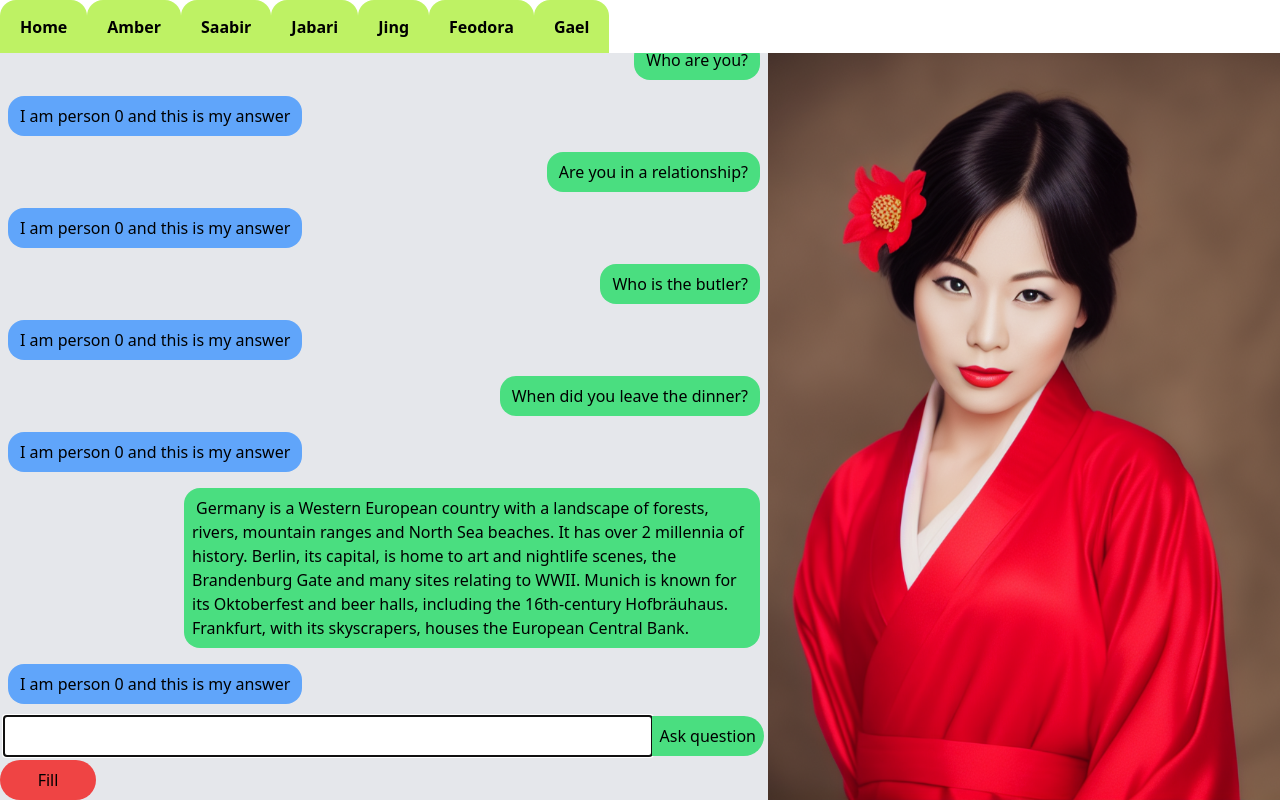
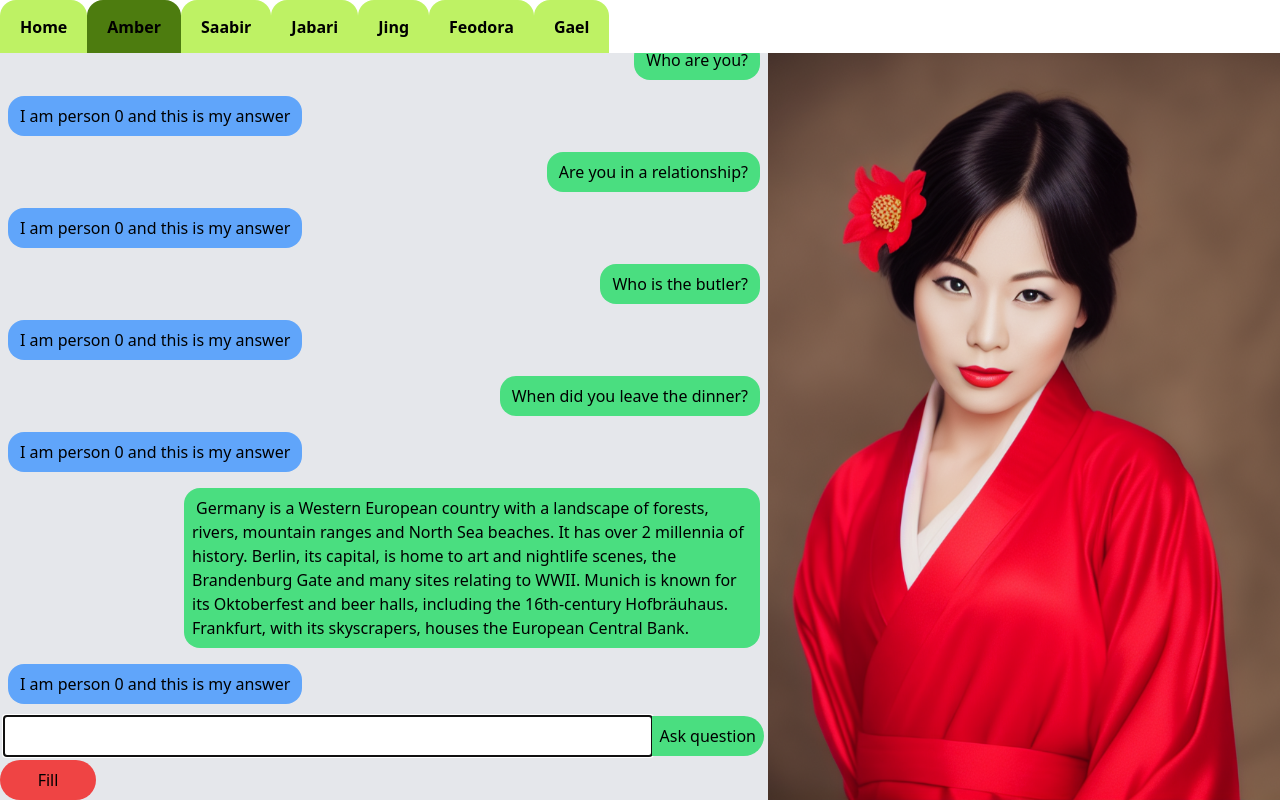
Before and after one commit to wagenrace/murder_after_dinner, a Vue app in the folder web-src/: page /person/0 in a window 1280 px wide. Built offline with nearby package versions, Linux system fonts and the light colour scheme; the HTML template or start-up script is replaced by a standard one.

Commit message:
make navbar react on active person
Signed-off-by: tomnijhof <tom.nijhof@cytosmart.com>

```diff
--- a/web-src/src/components/NavBar.vue
+++ b/web-src/src/components/NavBar.vue
@@ -1,22 +1,26 @@
 <script setup>
 
-const allPersons = [
-    { name: "Amber", id: 0 },
-    { name: "Saabir", id: 1 },
-    { name: "Jabari", id: 2 },
-    { name: "Jing", id: 3 },
-    { name: "Feodora", id: 4 },
-    { name: "Gael", id: 5 },
-]
+const allPersons = eel.get_all_persons()
+
 </script>
 
 <template>
     <div class="flex w-full justify-start">
-        <RouterLink class="flex flex-col justify-center bg-lime-300 rounded-t-2xl p-2 px-5 font-semibold" to="/">Home
+        <RouterLink class="link flex flex-col justify-center bg-lime-700 rounded-t-2xl p-2 px-5 font-semibold" to="/">Home
         </RouterLink>
-        <RouterLink class="flex flex-col justify-center bg-lime-300 rounded-t-2xl p-2 px-5 font-semibold"
+        <RouterLink class="link flex flex-col justify-center rounded-t-2xl p-2 px-5 font-semibold"
             v-for="person in allPersons" :key="person.id" :to="'/person/' + person.id">
             {{ person.name }}
         </RouterLink>
     </div>
 </template>
+
+<style>
+.link {
+    background-color: rgb(190 242 100);
+}
+
+.link.active {
+    background-color: rgb(77 124 15);
+}
+</style>
--- a/web-src/src/router/index.js
+++ b/web-src/src/router/index.js
@@ -18,6 +18,7 @@ const routes = [
 
 const router = createRouter({
   history: createWebHistory("/"),
+  linkExactActiveClass: "active",
   routes,
 });
 
```
